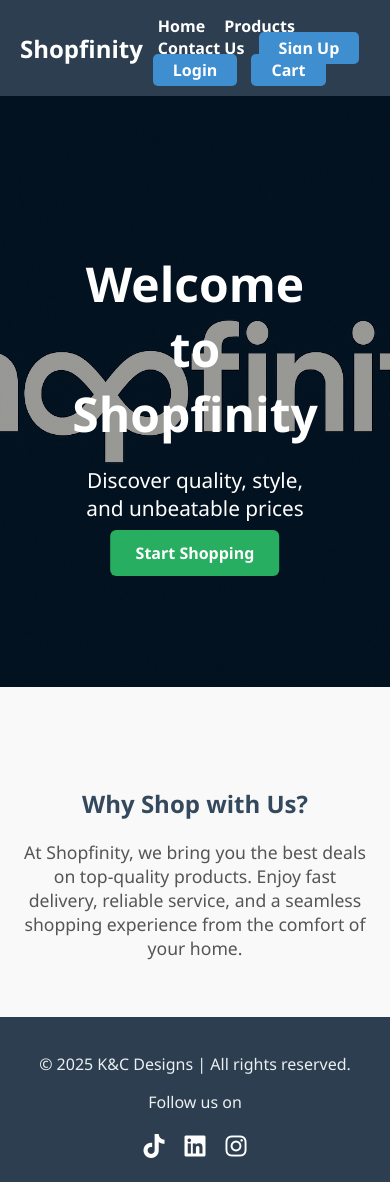
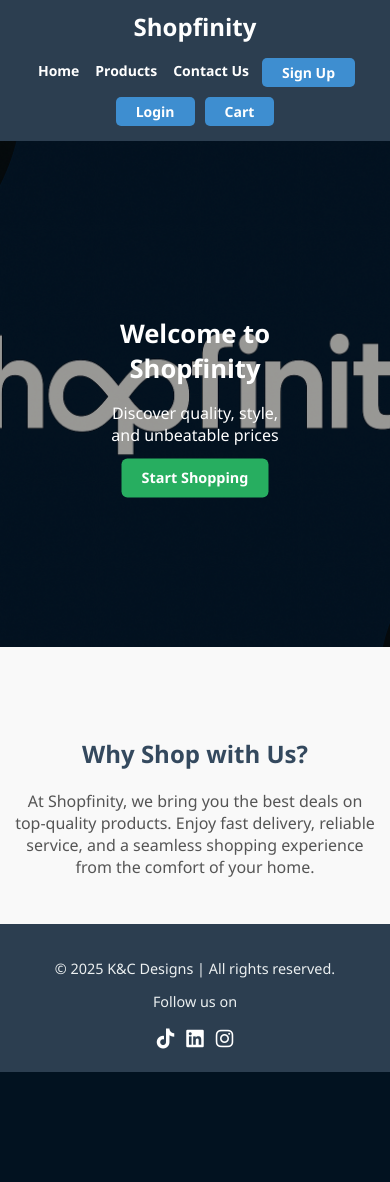
Before and after one commit to kellen-cl/shopfinity, a Django app: page / in a window 390 px wide. After the commit the page ends 1072 px from the top, so only its background shows below. Run offline with Django 5.2, Linux system fonts and the light colour scheme.

Commit message:
Update home.html

```diff
--- a/pages/templates/home.html
+++ b/pages/templates/home.html
@@ -135,6 +135,91 @@
             color: white;
             text-decoration: none;
         }
+        /* === Responsive Media Queries === */
+
+/* Tablets (portrait & landscape, 768px - 1024px) */
+@media (max-width: 1024px) {
+    .hero-overlay h1 {
+        font-size: 2.2em;
+    }
+
+    .hero-overlay p {
+        font-size: 1.1em;
+    }
+
+    .welcome-section {
+        padding: 30px 15px;
+    }
+
+    nav {
+        flex-direction: column;
+        text-align: center;
+    }
+
+    nav h2 {
+        margin-bottom: 10px;
+    }
+
+    nav div a {
+        display: inline-block;
+        margin: 8px;
+    }
+}
+
+/* Phones (up to 767px) */
+@media (max-width: 767px) {
+    .hero-overlay h1 {
+        font-size: 1.6em;
+    }
+
+    .hero-overlay p {
+        font-size: 1em;
+    }
+
+    .hero-button {
+        padding: 10px 20px;
+        font-size: 0.9em;
+    }
+
+    .hero-section {
+        height: 60vh;
+    }
+
+    nav {
+        flex-direction: column;
+        align-items: center;
+        padding: 10px;
+    }
+
+    nav div {
+        display: flex;
+        flex-wrap: wrap;
+        justify-content: center;
+    }
+
+    nav a, .button {
+        margin: 5px;
+        font-size: 14px;
+    }
+
+    .welcome-section h2 {
+        font-size: 1.5em;
+    }
+
+    .welcome-section p {
+        font-size: 1em;
+    }
+
+    .footer-icons {
+        gap: 12px;
+        font-size: 20px;
+    }
+
+    footer p {
+        font-size: 0.9em;
+    }
+}
+
     </style>
 </head>
 <body>
```
